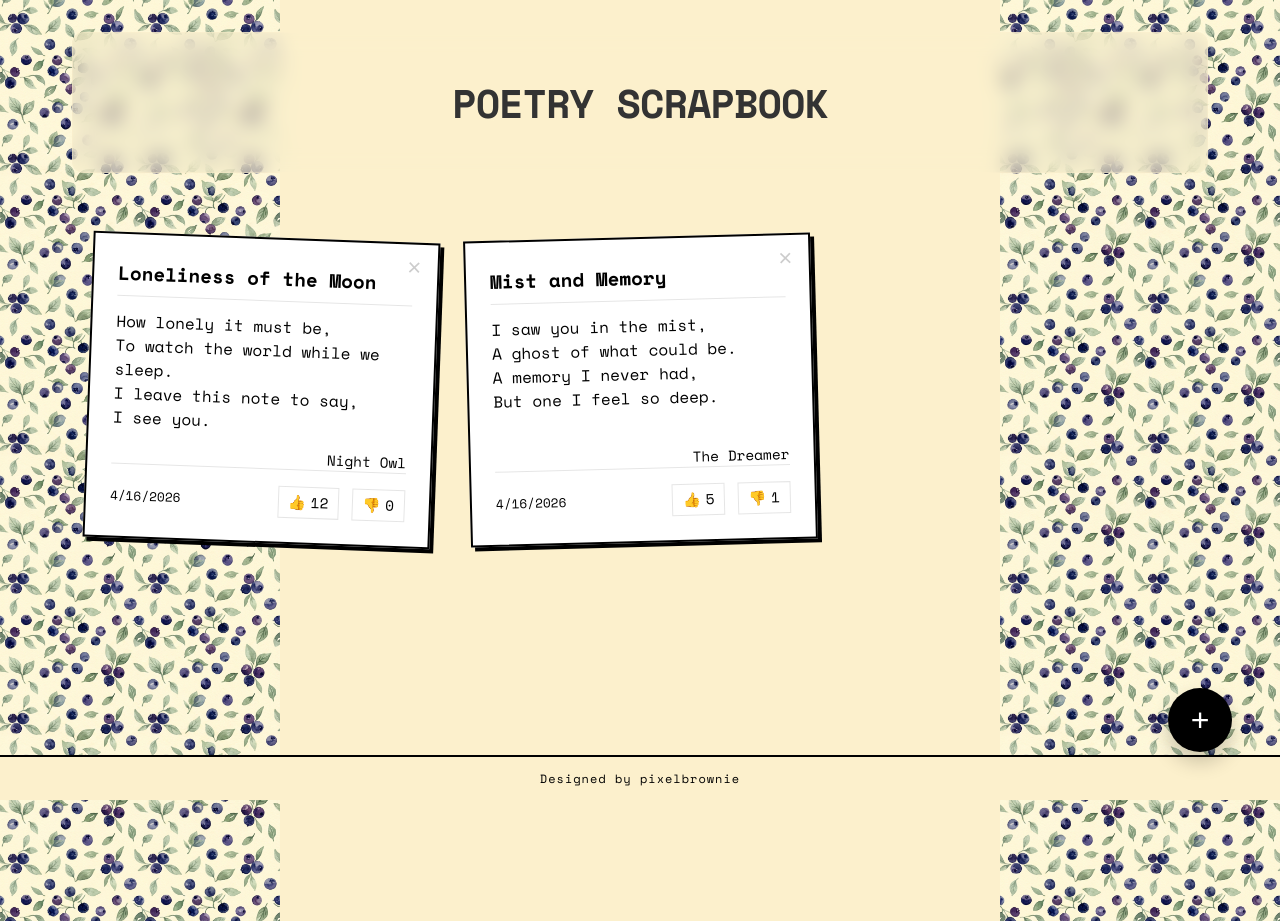
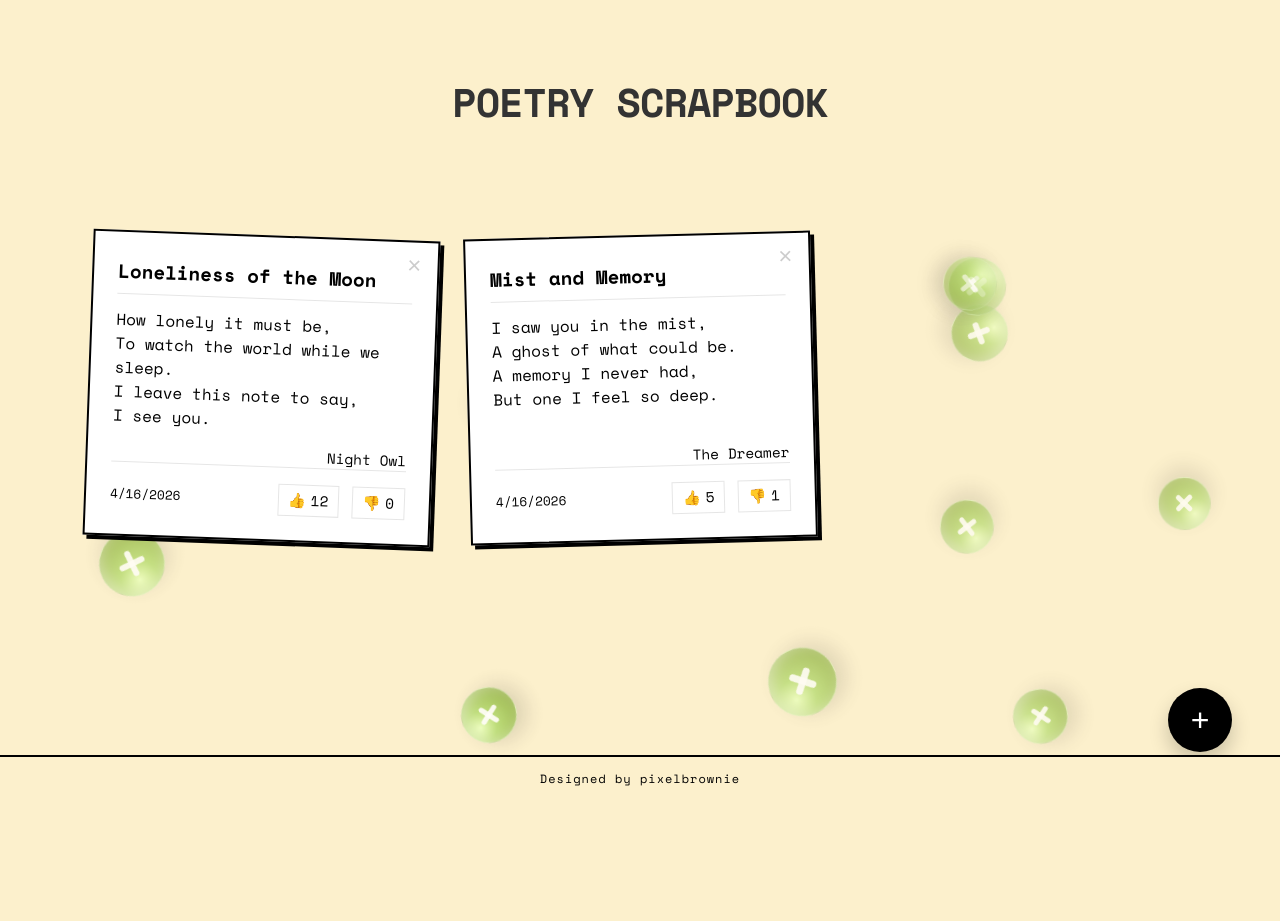
Before and after one commit to pixelbrownie/wall-of-stickies, a plain HTML site: page index.html in a window 1280 px wide. Shown: the top 921 px of the page. Drawn offline with nearby package versions, Linux system fonts and the light colour scheme.

Commit message:
buttons bg

```diff
--- a/main.js
+++ b/main.js
@@ -195,5 +195,69 @@ function addDefaultNotes() {
     renderNotes();
 }
 
+function createRainButtons() {
+    const count = 18;
+    const rainContainer = document.createElement('div');
+    rainContainer.id = 'rain-overlay';
+    document.body.appendChild(rainContainer);
+
+    for (let i = 0; i < count; i++) {
+        const btn = document.createElement('button');
+        btn.className = 'rain-button';
+        btn.type = 'button';
+        btn.setAttribute('aria-hidden', 'true');
+        btn.tabIndex = -1;
+
+        const size = 42 + Math.round(Math.random() * 28);
+        btn.style.width = `${size}px`;
+        btn.style.height = `${size}px`;
+        btn.style.left = `${Math.random() * 92}vw`;
+        btn.style.animationDuration = `${4 + Math.random() * 4}s`;
+        btn.style.animationDelay = `${-(Math.random() * 8)}s`;
+        btn.style.opacity = `${0.55 + Math.random() * 0.35}`;
+
+        rainContainer.appendChild(btn);
+    }
+}
+
+function saveToLocalStorage() {
+    localStorage.setItem('scrapbook-notes', JSON.stringify(notes));
+}
+
+function clearInputs() {
+    titleInput.value = '';
+    poemInput.value = '';
+    senderInput.value = '';
+}
+
+function addDefaultNotes() {
+    const defaults = [
+        {
+            id: '1',
+            title: 'Mist and Memory',
+            text: 'I saw you in the mist,\nA ghost of what could be.\nA memory I never had,\nBut one I feel so deep.',
+            sender: 'The Dreamer',
+            rotation: -1.5,
+            date: new Date().toISOString(),
+            upvotes: 5,
+            downvotes: 1
+        },
+        {
+            id: '2',
+            title: 'Loneliness of the Moon',
+            text: 'How lonely it must be,\nTo watch the world while we sleep.\nI leave this note to say,\nI see you.',
+            sender: 'Night Owl',
+            rotation: 2.1,
+            date: new Date().toISOString(),
+            upvotes: 12,
+            downvotes: 0
+        }
+    ];
+    notes = defaults;
+    saveToLocalStorage();
+    renderNotes();
+}
+
 // Start the app
 init();
+createRainButtons();
--- a/style.css
+++ b/style.css
@@ -20,20 +20,68 @@
 body {
     font-family: var(--font-mono);
     background-color: var(--cornsilk);
-    background-image: url('blueberry-pattern.png'), url('blueberry-pattern.png');
-    background-repeat: repeat-y, repeat-y;
-    background-position: left top, right top;
-    background-size: 280px, 280px;
     color: var(--black);
     min-height: 100vh;
     overflow-x: hidden;
 }
 
 #app {
+    position: relative;
+    z-index: 1;
     padding: 2rem;
     padding-bottom: 5rem;
     max-width: 1200px;
     margin: 0 auto;
+}
+
+#rain-overlay {
+    position: fixed;
+    inset: 0;
+    pointer-events: none;
+    overflow: hidden;
+    z-index: 0;
+}
+
+.rain-button {
+    position: absolute;
+    width: 56px;
+    height: 56px;
+    border-radius: 50%;
+    border: 1px solid rgba(255, 255, 255, 0.45);
+    background: radial-gradient(circle at 30% 30%, #e8ffb7 0%, #b2d96a 30%, #7d9c29 100%);
+    box-shadow: inset 0 5px 14px rgba(255, 255, 255, 0.45), 0 10px 22px rgba(0, 0, 0, 0.16);
+    color: transparent;
+    font-weight: 700;
+    letter-spacing: 0.04em;
+    transform: translateY(0) rotate(0deg);
+    animation: rain-fall linear infinite;
+}
+
+.rain-button::before,
+.rain-button::after {
+    content: "";
+    position: absolute;
+    left: 50%;
+    top: 50%;
+    width: 42%;
+    height: 10%;
+    background: rgba(255, 255, 255, 0.92);
+    border-radius: 999px;
+    transform-origin: center;
+}
+
+.rain-button::before {
+    transform: translate(-50%, -50%) rotate(45deg);
+}
+
+.rain-button::after {
+    transform: translate(-50%, -50%) rotate(-45deg);
+}
+
+@keyframes rain-fall {
+    to {
+        transform: translateY(120vh) rotate(360deg);
+    }
 }
 
 .view {
@@ -51,11 +99,9 @@ body {
     text-align: center;
     margin-bottom: 3rem;
     padding: 2.5rem 3rem 2rem;
-    background: rgba(252, 240, 204, 0.55);
-    backdrop-filter: blur(10px);
-    -webkit-backdrop-filter: blur(10px);
+    background: transparent;
     border-radius: 12px;
-    border: 1px solid rgba(252, 240, 204, 0.4);
+    border: none;
 }
 
 .wall-header h1 {
```
